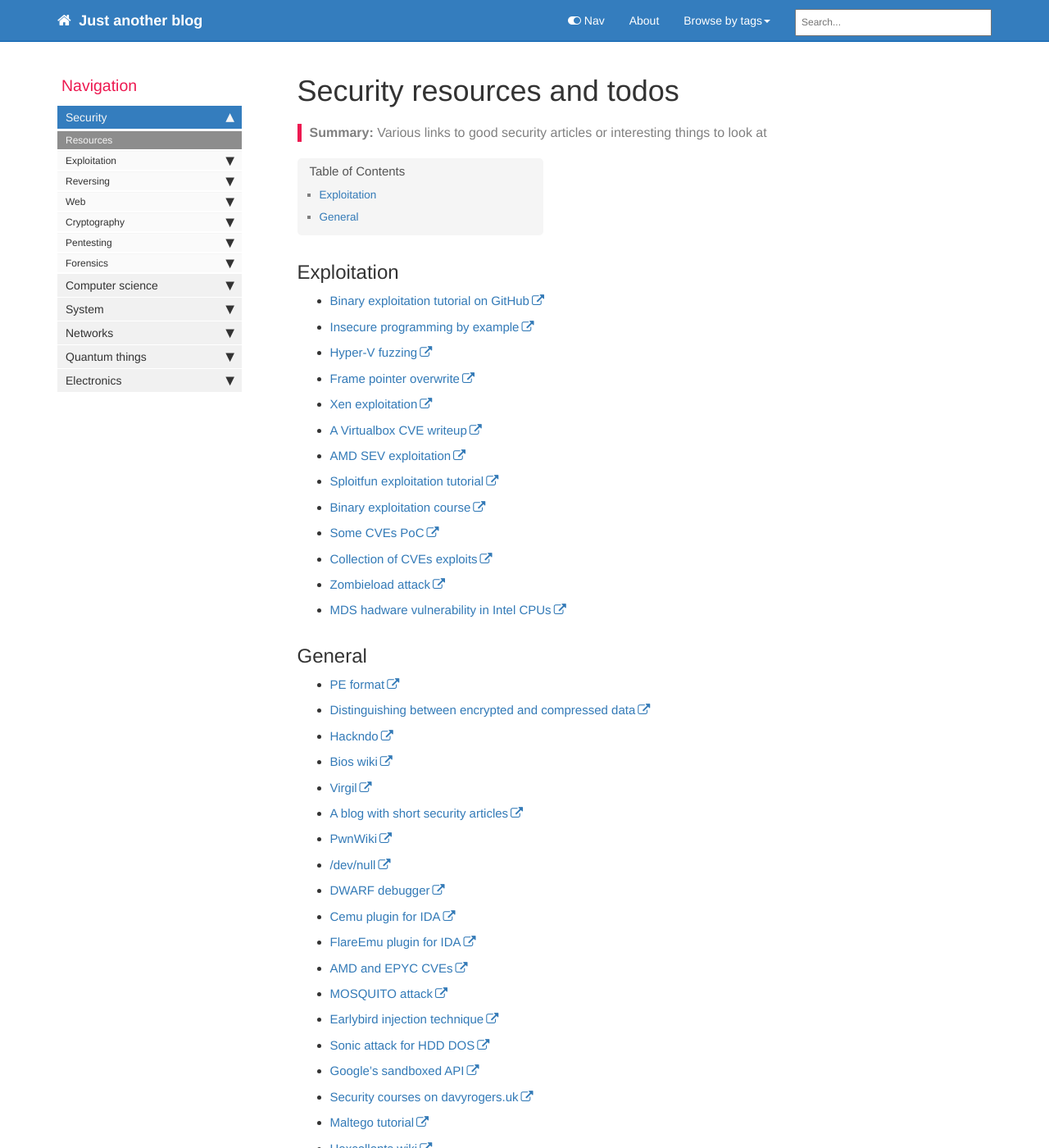
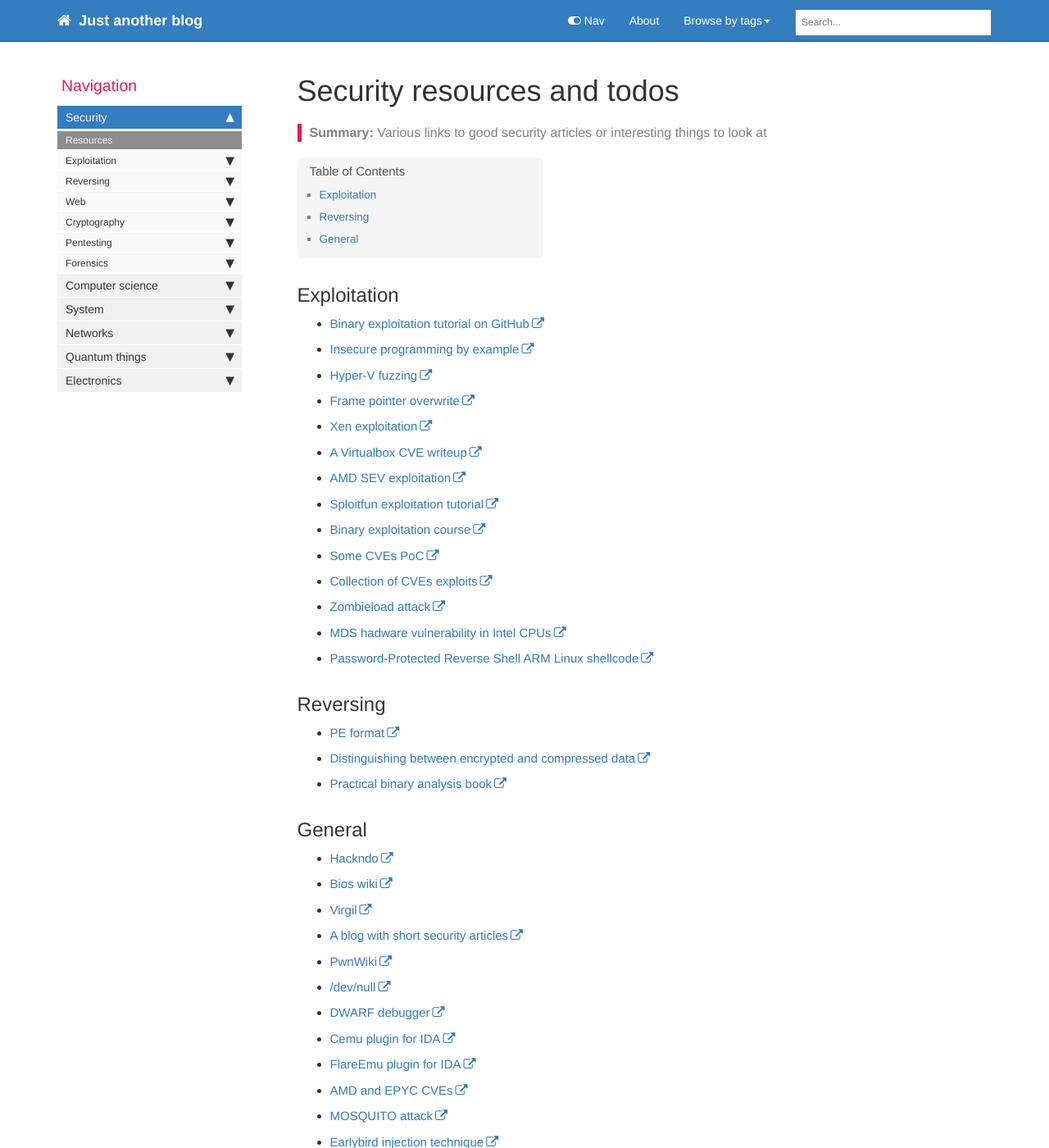
Before and after one commit to greglan/greglan.github.io, a Jekyll site: the page built from pages/security/security.md, in a window 1280 px wide and 1400 px high. Shown: the whole window at 82% size. Built offline with Jekyll 4.4.1, drawn with Linux system fonts in a browser that asks for light colours; nearby versions of some CDN libraries; comment, search, counter and statistics services are not loaded.

Commit message:
Minor changes

```diff
--- a/pages/security/security.md
+++ b/pages/security/security.md
@@ -20,10 +20,14 @@ summary: "Various links to good security articles or interesting things to look
 * [Collection of CVEs exploits](https://github.com/niklasb/sploits)
 * [Zombieload attack](https://zombieloadattack.com/)
 * [MDS hadware vulnerability in Intel CPUs](https://mdsattacks.com/)
+* [Password-Protected Reverse Shell ARM Linux shellcode](https://medium.com/syscall59/shellcode-for-iot-a-password-protected-reverse-shell-linux-arm-a18fcda4853b)
+
+## Reversing
+* [PE format](https://en.wikibooks.org/wiki/X86_Disassembly/Windows_Executable_Files)
+* [Distinguishing between encrypted and compressed data](http://www.devttys0.com/2013/06/differentiate-encryption-from-compression-using-math/)
+* [Practical binary analysis book](https://practicalbinaryanalysis.com/file/pba-toc.pdf)
 
 ## General
-* [PE format](https://en.wikibooks.org/wiki/X86_Disassembly/Windows_Executable_Files)
-* [Distinguishing between encrypted and compressed data](http://www.devttys0.com/2013/06/differentiate-encryption-from-compression-using-math/)
 * [Hackndo](https://beta.hackndo.com/archives/)
 * [Bios wiki](https://teambi0s.gitlab.io/bi0s-wiki/)
 * [Virgil](https://booj.gitbook.io/virgil/)
```
Also changed, not shown: other parts of pages/security/security.md (+1 -0 lines), pages/cs/programming/python.md (+1 -0 lines), pages/networks/networks.md (+1 -0 lines), pages/security/forensics/volatility.md (+2 -0 lines).
